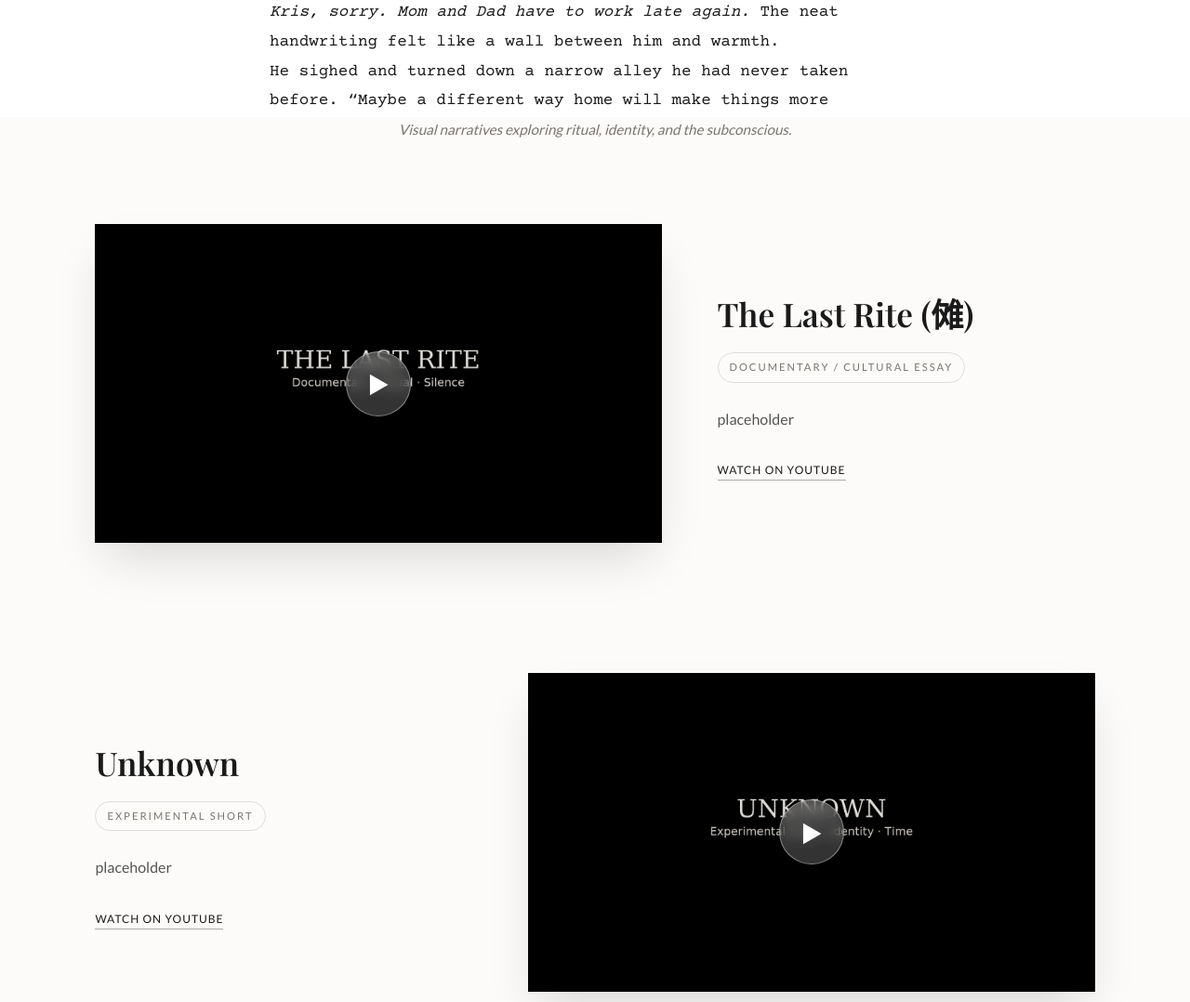
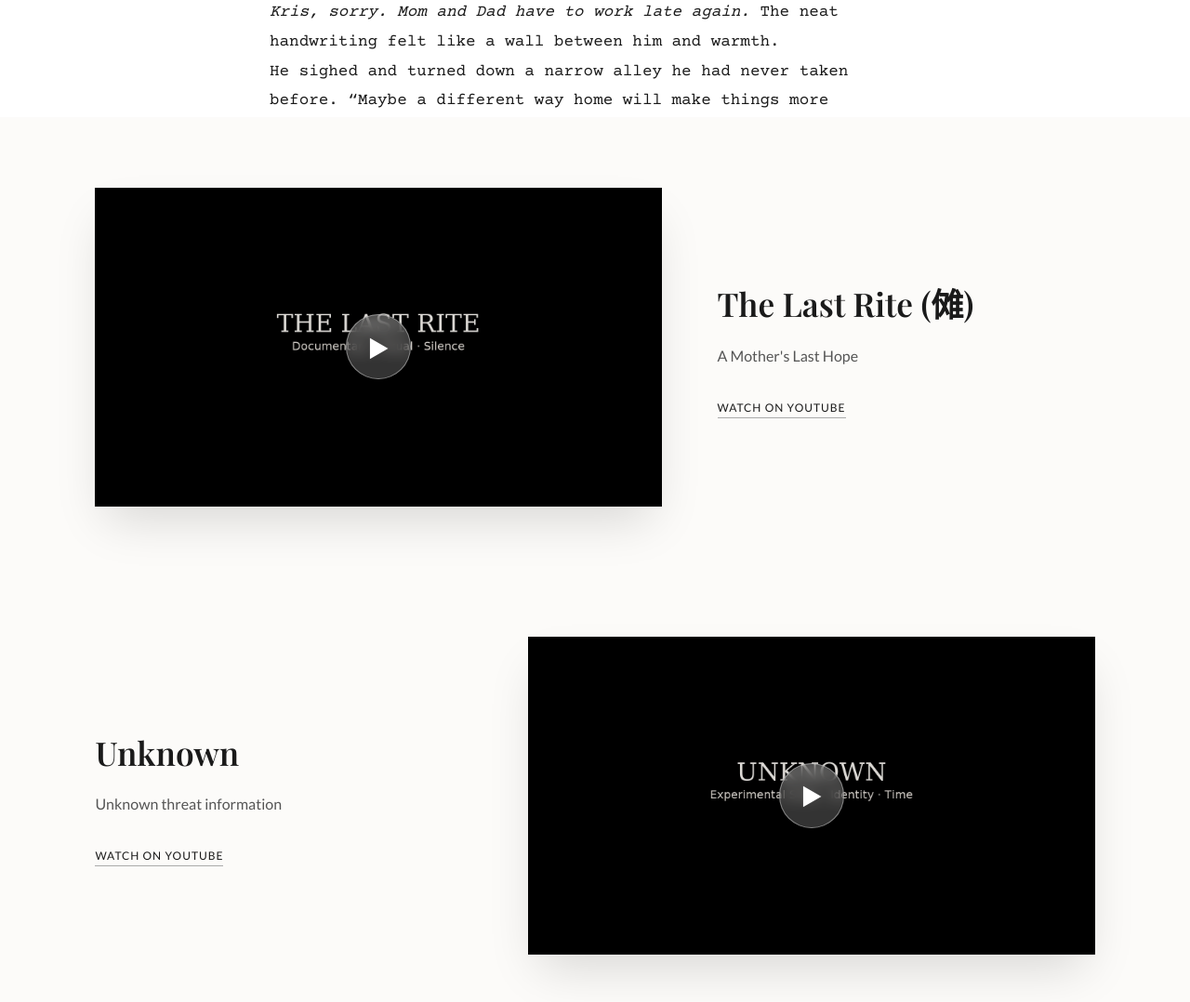
Before and after one commit to youxiupeek/portfolio, a plain HTML site: page index.html in a window 1280 px wide. Shown: the part 1474-2552 px from the top of the page at 93% size. Drawn offline with nearby package versions, Linux system fonts and the light colour scheme; a web font is replaced by a local one.

Commit message:
Optimize

```diff
--- a/index.html
+++ b/index.html
@@ -484,9 +484,6 @@
 
       <div class="intro-text">
         <h3>About Me</h3>
-        <p>
-          placeholder
-        </p>
         <span class="signature">Joyce Zhang, 2025.</span>
       </div>
     </div>
@@ -495,7 +492,6 @@
   <section id="films" class="reveal">
     <div class="section-header">
       <h2 class="section-title">Selected Films</h2>
-      <p class="section-desc">Visual narratives exploring ritual, identity, and the subconscious.</p>
     </div>
 
     <div class="film-item">
@@ -506,8 +502,7 @@
       </div>
       <div class="film-info">
         <h3>The Last Rite (傩)</h3>
-        <span class="meta-tag">Documentary / Cultural Essay</span>
-        <p>placeholder</p>
+        <p>A Mother's Last Hope</p>
         <a href="https://youtu.be/Mta2oElLeqY" target="_blank" class="watch-link">Watch on YouTube</a>
       </div>
     </div>
@@ -520,8 +515,7 @@
       </div>
       <div class="film-info">
         <h3>Unknown</h3>
-        <span class="meta-tag">Experimental Short</span>
-        <p>placeholder</p>
+        <p>Unknown threat information</p>
         <a href="https://youtu.be/Q_ud78FqyXA" target="_blank" class="watch-link">Watch on YouTube</a>
       </div>
     </div>
@@ -530,7 +524,6 @@
   <section id="photography" class="reveal">
     <div class="section-header">
       <h2 class="section-title">Photography</h2>
-      <p class="section-desc">Cinematic moments & light studies.</p>
     </div>
 
     <div class="photo-gallery-5">
@@ -545,7 +538,6 @@
   <section id="art" class="reveal">
     <div class="section-header">
       <h2 class="section-title">Fine Arts</h2>
-      <p class="section-desc">Solitude & Spaces: A study of isolation. (Full Collection)</p>
     </div>
 
     <div class="art-gallery">
@@ -572,7 +564,6 @@
   <section id="writing" class="reveal">
     <div class="section-header">
       <h2 class="section-title">Screenwriting</h2>
-      <p class="section-desc">Original stories & scripts.</p>
     </div>
 
     <div class="script-container">
```
Also changed, not shown: 1 other file.
